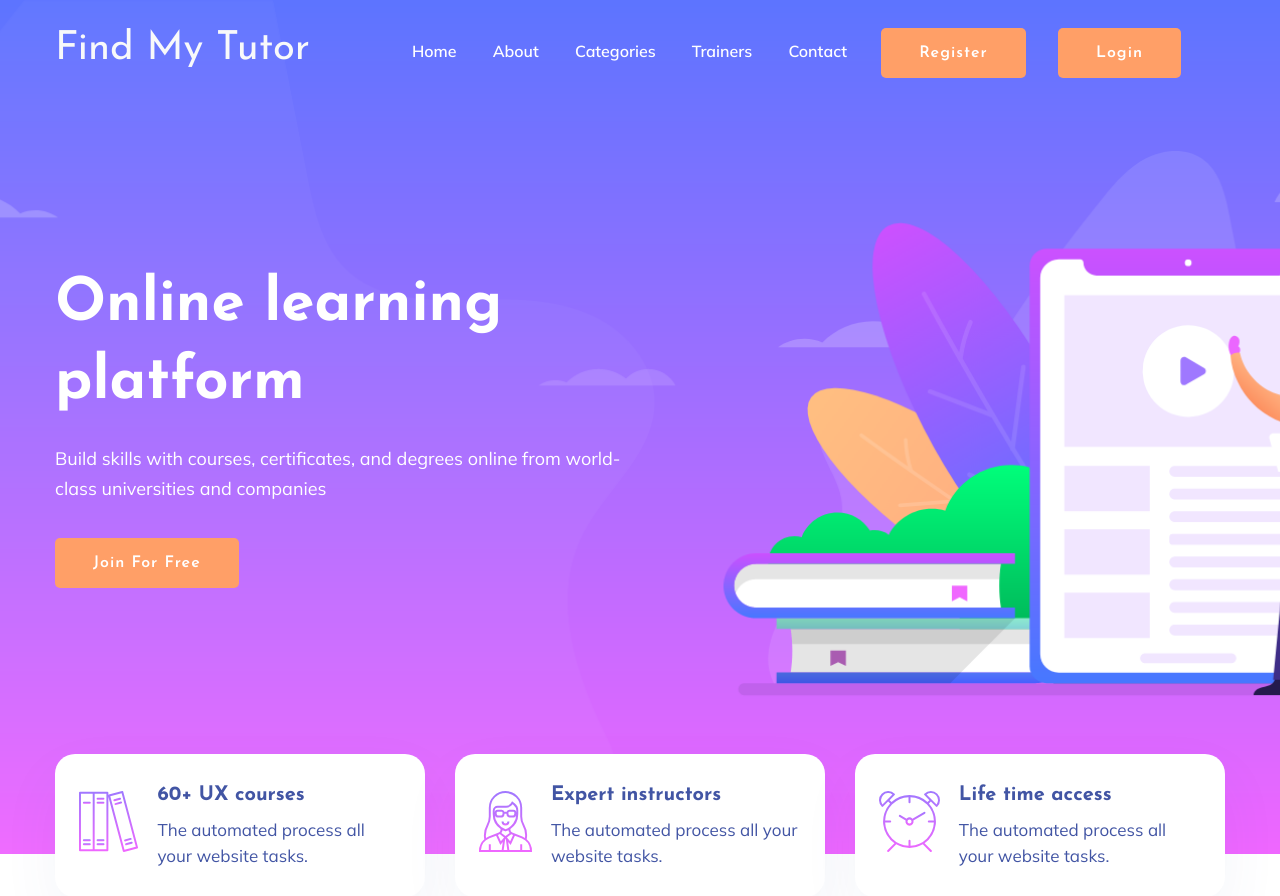
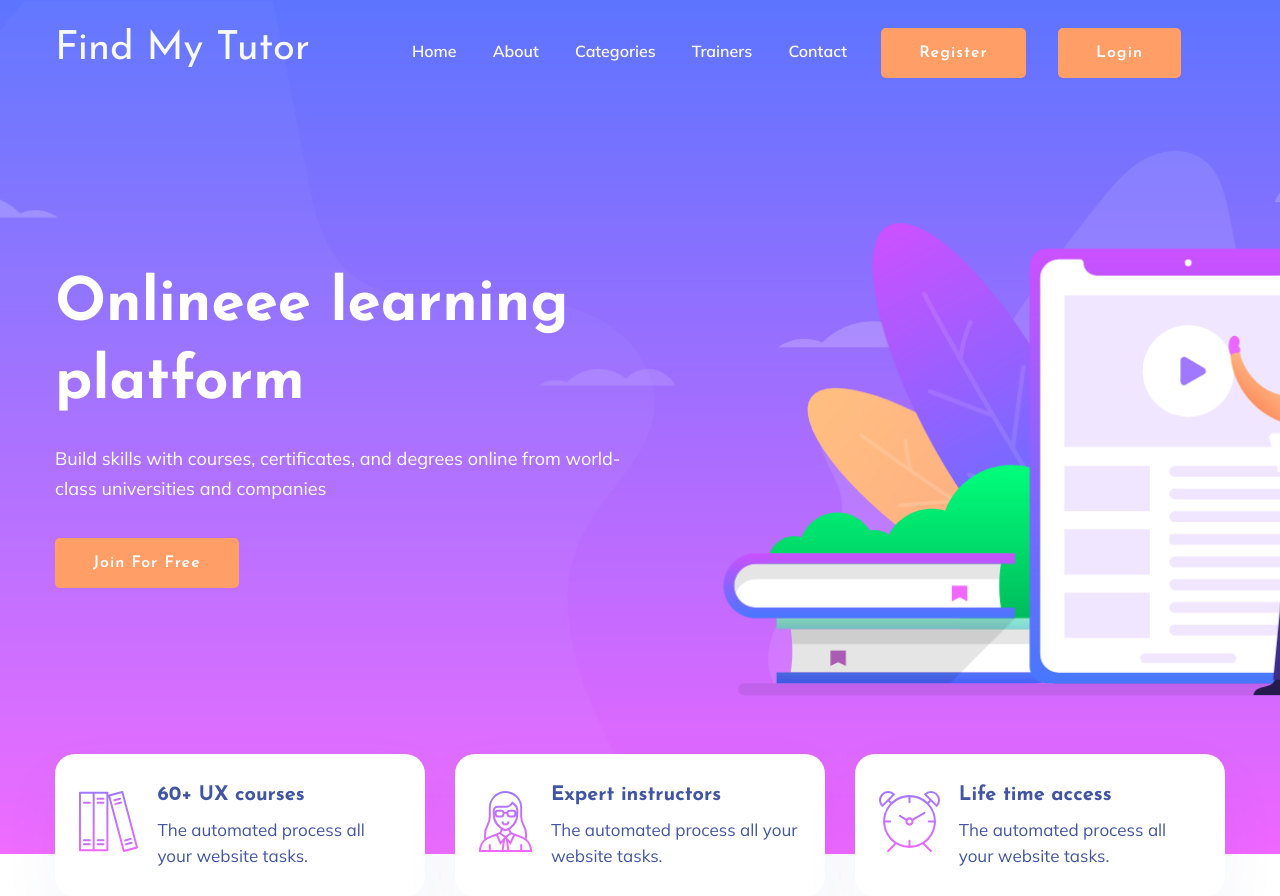
Before and after one commit to naina-pixel/elearning, a PHP site: page / in a window 1280 px wide. Shown: the top 896 px of the page. Run offline with PHP 8.4, Linux system fonts and the light colour scheme; data comes from the database, SQL or seed files in the repository.

Commit message:
just checking

```diff
--- a/index.php
+++ b/index.php
@@ -9,7 +9,7 @@
                         <div class="row">
                             <div class="col-xl-6 col-lg-7 col-md-12">
                                 <div class="hero__caption">
-                                    <h1 data-animation="fadeInLeft" data-delay="0.2s">Online learning<br> platform</h1>
+                                    <h1 data-animation="fadeInLeft" data-delay="0.2s">Onlineee learning<br> platform</h1>
                                     <p data-animation="fadeInLeft" data-delay="0.4s">Build skills with courses, certificates, and degrees online from world-class universities and companies</p>
                                     <a href="#" class="btn hero-btn" data-animation="fadeInLeft" data-delay="0.7s">Join for Free</a>
                                 </div>
```
